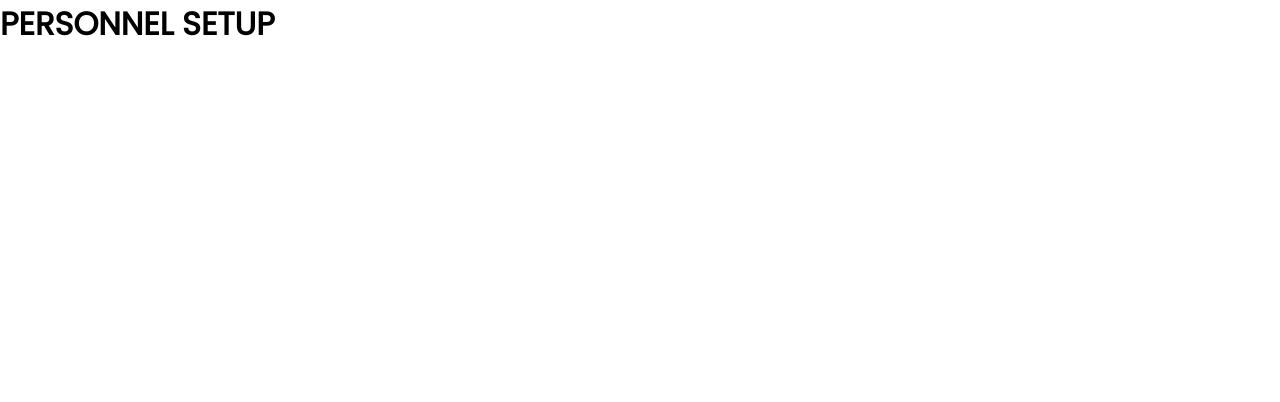
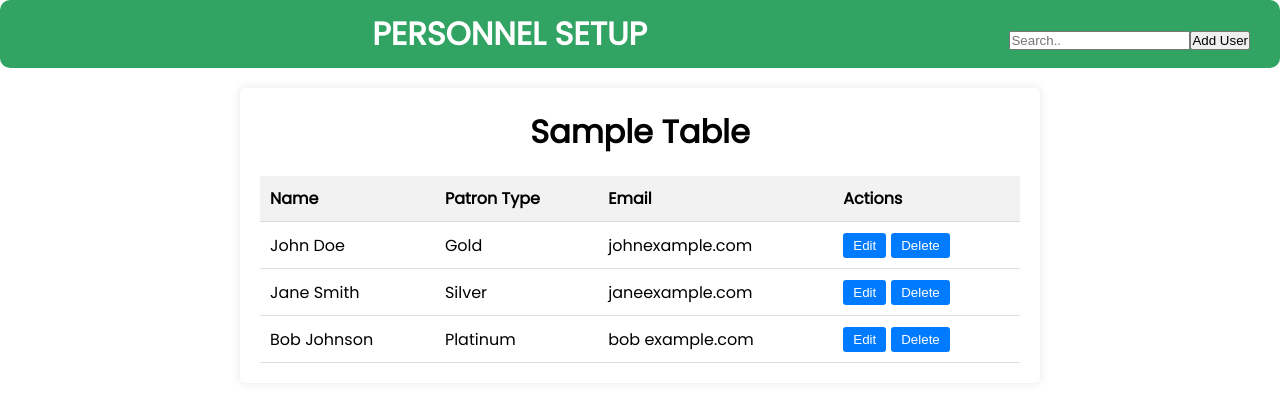
Before and after one commit to Maxyyey/Maintenance, an Angular app: page /personnelsetup in a window 1280 px wide. Shown: the top 402 px of the page. Built offline with nearby package versions, Linux system fonts and the light colour scheme.

Commit message:
Personnel
commit

```diff
--- a/angular.json
+++ b/angular.json
@@ -109,5 +109,8 @@
         }
       }
     }
+  },
+  "cli": {
+    "analytics": "9883339f-a375-476b-8ffb-9a567d319cf3"
   }
 }
--- a/package.json
+++ b/package.json
@@ -27,7 +27,7 @@
     "zone.js": "~0.14.3"
   },
   "devDependencies": {
-    "@angular-devkit/build-angular": "^17.1.2",
+    "@angular-devkit/build-angular": "^17.0.10",
     "@angular/cli": "^17.1.2",
     "@angular/compiler-cli": "^17.1.0",
     "@types/express": "^4.17.17",
--- a/src/app/main/components/personnelsetup/personnelsetup.component.html
+++ b/src/app/main/components/personnelsetup/personnelsetup.component.html
@@ -1,9 +1,60 @@
 <div class="main-content">
+
+
     <div class="sidebar-content">
-        <h1>
-            PERSONNEL SETUP
-        </h1>
+        <div class="container-header">
+            <h1>
+                PERSONNEL SETUP
+                <div class="container-addUserButton">
+                    <button>Add User</button>
+                </div>
+                <div class="search-bar">
+                    <input type="text" placeholder="Search..">
+                </div>
+            </h1>
 
-    </div>
+        </div>
 
+        <div class="container">
+            <h1>Sample Table</h1>
+            <table>
+                <thead>
+                    <tr>
+                        <th>Name</th>
+                        <th>Patron Type</th>
+                        <th>Email</th>
+                        <th>Actions</th>
+                    </tr>
+                </thead>
+                <tbody>
+                    <tr>
+                        <td>John Doe</td>
+                        <td>Gold</td>
+                        <td>johnexample.com</td>
+                        <td>
+                            <button class="edit-btn">Edit</button>
+                            <button class="delete-btn">Delete</button>
+                        </td>
+                    </tr>
+                    <tr>
+                        <td>Jane Smith</td>
+                        <td>Silver</td>
+                        <td>janeexample.com</td>
+                        <td>
+                            <button class="edit-btn">Edit</button>
+                            <button class="delete-btn">Delete</button>
+                        </td>
+                    </tr>
+                    <tr>
+                        <td>Bob Johnson</td>
+                        <td>Platinum</td>
+                        <td>bob example.com</td>
+                        <td>
+                            <button class="edit-btn">Edit</button>
+                            <button class="delete-btn">Delete</button>
+                        </td>
+                    </tr>
+                </tbody>
+            </table>
+        </div>
 </div>
--- a/src/app/main/components/personnelsetup/personnelsetup.component.scss
+++ b/src/app/main/components/personnelsetup/personnelsetup.component.scss
@@ -0,0 +1,67 @@
+
+.container-addUserButton{
+    float: right;
+}
+.search-bar{
+    float: right;
+}
+
+.container-header{
+    background-color: #31A463;
+    color: white;
+    border-radius: 10px;
+    padding: 10px;
+    padding-right: 30px;
+
+}
+
+body {
+    font-family: Arial, sans-serif;
+    margin: 0;
+    padding: 0;
+    background-color: #f4f4f4;
+}
+
+.container {
+    max-width: 800px;
+    margin: 20px auto;
+    padding: 20px;
+    background-color: #fff;
+    border-radius: 5px;
+    box-shadow: 0 0 10px rgba(0, 0, 0, 0.1);
+}
+
+h1 {
+    text-align: center;
+}
+
+table {
+    width: 100%;
+    border-collapse: collapse;
+    margin-top: 20px;
+}
+
+th, td {
+    padding: 10px;
+    border-bottom: 1px solid #ddd;
+    text-align: left;
+}
+
+th {
+    background-color: #f2f2f2;
+    font-weight: bold;
+}
+
+.edit-btn, .delete-btn {
+    padding: 5px 10px;
+    margin-right: 5px;
+    cursor: pointer;
+    border: none;
+    background-color: #007bff;
+    color: #fff;
+    border-radius: 3px;
+}
+
+.edit-btn:hover, .delete-btn:hover {
+    background-color: #0056b3;
+}
```
Also changed, not shown: 42 other files (tests, documents, lock files or other folders).
